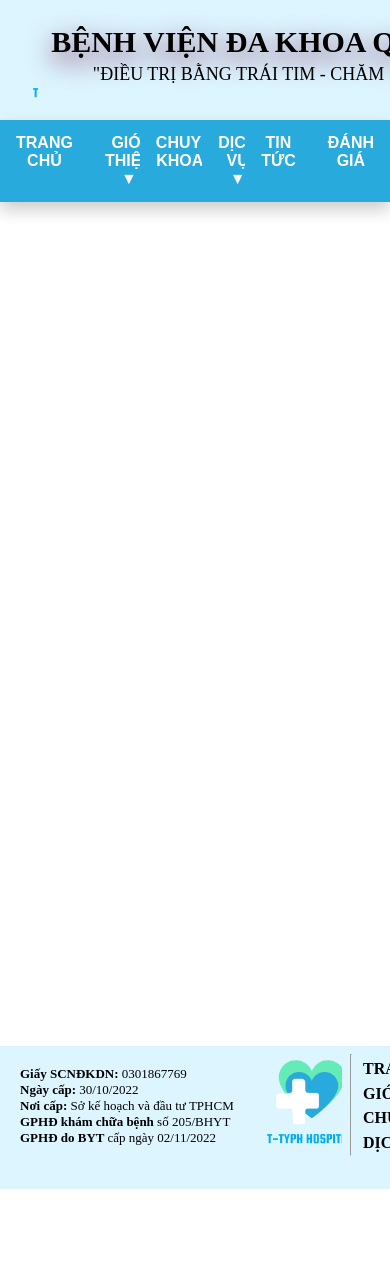
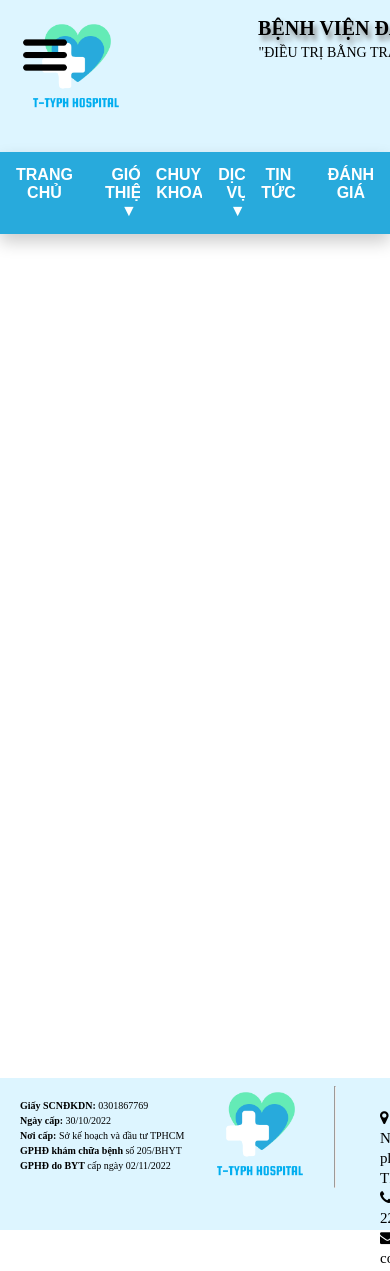
Before and after one commit to nhagom/T-TYPH, a plain HTML site: page header_footer.html in a window 390 px wide. Shown: the top 1271 px of the page. Drawn offline with nearby package versions, Linux system fonts and the light colour scheme.

Commit message:
Phong mới chỉnh

```diff
--- a/header_footer.html
+++ b/header_footer.html
@@ -10,11 +10,12 @@
       href="https://cdn.jsdelivr.net/npm/bootstrap-icons@1.9.1/font/bootstrap-icons.css"
       rel="stylesheet"
     />
+    <link rel="stylesheet" href="https://cdnjs.cloudflare.com/ajax/libs/font-awesome/4.7.0/css/font-awesome.min.css">
   </head>
   <body>
-    <header id="header">
+    <header id="header" >
       <div class="container">
-        <div class="logo">
+        <div class="logo_header">
           <img src="./image/logo.png" alt="Logo" class="logoo" />
         </div>
         <div class="slogan">
@@ -34,7 +35,6 @@
         </div>
         <div class="contact">
           <div class="phoneNumb">
-            <!-- <img src="../image/old-typical-phone.svg" class="icon_phone" /> -->
             ☎<span class="phone"> (+84) 862 228 2288</span>
           </div>
           <div class="btn">
@@ -54,7 +54,52 @@
         </div>
       </div>
     </header>
-    <div class="navbar">
+    <header class="none" id="header_mb">
+      <div class="container">
+        <div class="header_mb-menu">
+          <img src="./image/menu-alt-64.webp" class="menu_image">
+        </div>
+        <div class="logo_header">
+          <img src="./image/logo.png" alt="Logo" class="logoo" />
+        </div>
+        <div class="slogan">
+          <h2>BỆNH VIỆN ĐA KHOA QUỐC TẾ T-TYPH</h2>
+          <h4>"ĐIỀU TRỊ BẰNG TRÁI TIM - CHĂM SÓC BẰNG TẤM LÒNG"</h4>
+        </div>
+        <!-- <div class="search">
+          <form action="#" method="post" class="form-search">
+            <input
+              type="text"
+              readonly
+              onfocus="this.removeAttribute('readonly')"
+              placeholder="Tìm kiếm ..."
+            />
+            <button type="submit"><i class="bi bi-search"></i></button>
+          </form>
+        </div> -->
+        <div class="contact">
+          <!-- <div class="phoneNumb">
+            ☎<span class="phone"> (+84) 862 228 2288</span>
+          </div> -->
+          <div class="btn">
+            <form action="#" method="get" class="form-button">
+              <button class="btn_logIn" type="submit">ĐĂNG NHẬP</button> <br>
+              <button class="btn_datLich" type="submit">
+                <i class="bi bi-calendar3"></i> ĐẶT LỊCH
+              </button>
+
+            </form>
+          </div>
+        </div>
+        <!-- <div class="qrCode">
+          <img
+            src="./image/314980762_1408401016358976_7193221243400698382_n.jpg"
+            class="maQR"
+          />
+        </div> -->
+      </div>
+    </header>
+    <div class="navbar none">
       <a href="#trangchu">TRANG CHỦ</a>
       <div class="dropdown">
         <button class="nut_dropdown">GIỚI THIỆU ▼</button>
@@ -114,7 +159,7 @@
             <strong>GPHĐ khám chữa bệnh </strong> số 205/BHYT <br />
             <strong>GPHĐ do BYT </strong> cấp ngày 02/11/2022
           </p>
-          <div class="logo">
+          <div class="logo_footer">
             <img src="./image/logo.png" alt="Logo" class="logoo" />
           </div>
           <hr class="vertical" />
@@ -142,10 +187,10 @@
         </div>
         <div class="footer-right">
           <p class="contact_footer">
-            Số 68, đường Nguyễn Văn Hưởng, phường Thảo Điền, TP Thủ Đức, TP HCM
+            <i class="fa fa-map-marker"></i> &nbsp;&nbsp;&nbsp; Số 68, đường Nguyễn Văn Hưởng, phường Thảo Điền, TP Thủ Đức, TP HCM
             <br />
-            (+84) 862 228 2288 <br />
-            Email: contact@ttyph.com.vn
+            <i class="fa fa-phone"></i> &nbsp;&nbsp;&nbsp;(+84) 862 228 2288 <br />
+            <i class="fa fa-envelope"></i> &nbsp;&nbsp;&nbsp;Email: contact@ttyph.com.vn
           </p>
         </div>
       </div>
--- a/main.css
+++ b/main.css
@@ -4,13 +4,13 @@ body {
   padding: 0;
   margin: 0;
 }
-#header {
-  background-color: #ddf5ff;
+.none{
+  display: none;
 }
 h2 {
   font-size: 30px;
   font-family: "Nunito", serif;
-  text-shadow: 0px 9px 26px #77325a;
+  text-shadow: 3px 5px 5px gray  ;
   height: fit-content;
   margin-bottom: 10px;
 }
@@ -24,7 +24,8 @@ h4 {
 .container {
   display: flex;
   flex-direction: row;
-  height: 120px;
+  height: 18vh;
+  background-color: #ddf5ff;
 }
 .logo {
   /* width: 76px;
@@ -42,19 +43,19 @@ img {
   height: 120px;
   margin: 0;
 }
-img.logoo {
+img.logoo_header {
   width: 150px;
   height: 150px;
 }
 
 .slogan {
-  width: 600px;
+  /* width: 600px; */
   text-align: center;
   min-width: 600px;
 }
 .search {
   width: 25%;
-  padding: 0 20px;
+  /* padding: 0 20px; */
 }
 .form-search {
   width: 100%;
@@ -94,7 +95,6 @@ img.logoo {
 } */
 .contact {
   width: 250px;
-  margin-left: -50px;
   min-width: 250px;
 }
 .phoneNumb {
@@ -141,6 +141,8 @@ span.phone {
 }
 .qrCode {
   min-width: 108px;
+  position: absolute;
+  right: 0px;
 }
 @media screen and (max-width: 1254px) {
   img.maQR {
@@ -245,14 +247,15 @@ span.phone {
   display: flex;
   flex-direction: row;
   background-color: #ddf5ff;
-  height: 17vh;
+  height: 18vh;
   position: relative;
   bottom: 0px;
+  width: 100%;
 }
 .footer-left {
   display: flex;
   /* flex-direction: row; */
-  width: 500px;
+  width: 30%;
   min-width: 360px;
 }
 p.info {
@@ -261,16 +264,15 @@ p.info {
   margin-top: 20px;
   font-family: "Nunito";
 }
-.logo {
+.logo_footer {
   display: flex;
-  width: 30%;
+  width: 35%;
   margin-top: -10px;
   overflow: hidden;
 }
 img.logoo {
   width: 150px;
   height: 150px;
-  min-width: 150px;
 }
 hr.vertical {
   width: 0px;
@@ -278,8 +280,9 @@ hr.vertical {
 }
 .footer-middle {
   display: flex;
-  width: 350px;
-  min-width: 350px;
+  width: 25%;
+  min-width: 250px;
+  margin-left: 20px;
 }
 
 a {
@@ -308,8 +311,54 @@ p.contact_footer {
   margin-left: 20px;
   margin-top: 15px;
   font-size: 17px;
-  line-height: 30px;
+  line-height: 28px;
+  overflow: hidden;
+}
+.footer_right{
+  height: 100%;
+}
+@media screen and (max-width: 1000px) {
+  p.contact_footer{
+    font-size: 15px;
+    line-height: 20px;
+    margin-top: 30px;
+  }
+  .footer-middle{display: none;}
+  p.info{
+    font-size: 10px;
+    line-height: 15px;
+  }
 }
 .bold{
   font-weight: bold;
 }
+/*----------------------mobile--------------------*/
+.header_mb-menu{
+  width: 50px;
+  height: 50px;
+  position: absolute;
+  top:30px;
+  left: 20px;
+}
+.menu_image{
+  width: 100%;
+  height: 100%;
+}
+@media screen and (max-width: 1100px) {
+  #header{
+    display: none;
+  }
+  #header_mb{
+    display: block;
+  }
+  h2{
+    font-size: 20px;
+  }
+  h4{
+    font-size: 14px;
+  }
+  .sologan{
+    position: absolute;
+    top:30px;
+  }
+}
```
Also changed, not shown: image/menu-alt-64.webp (added).
